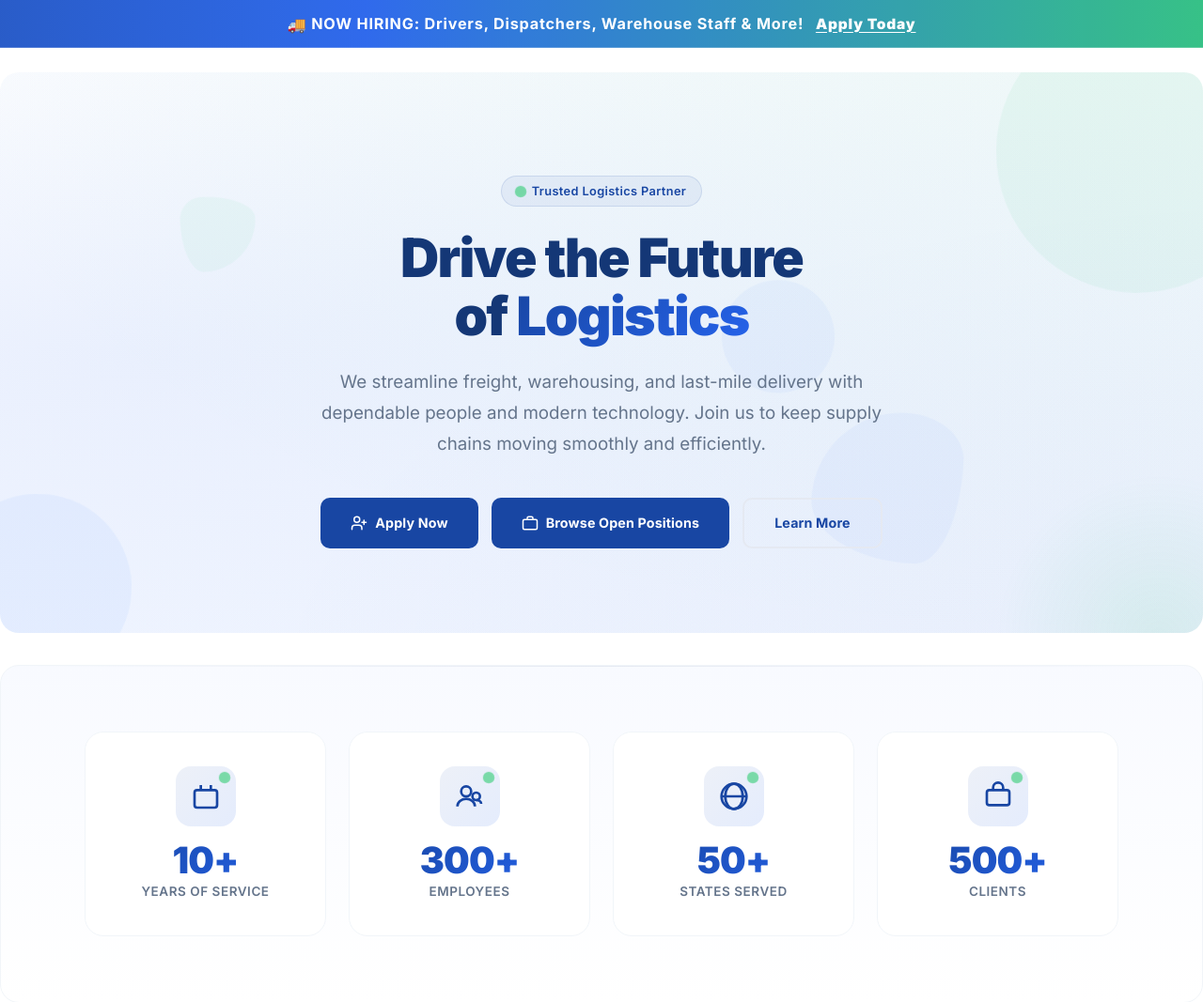
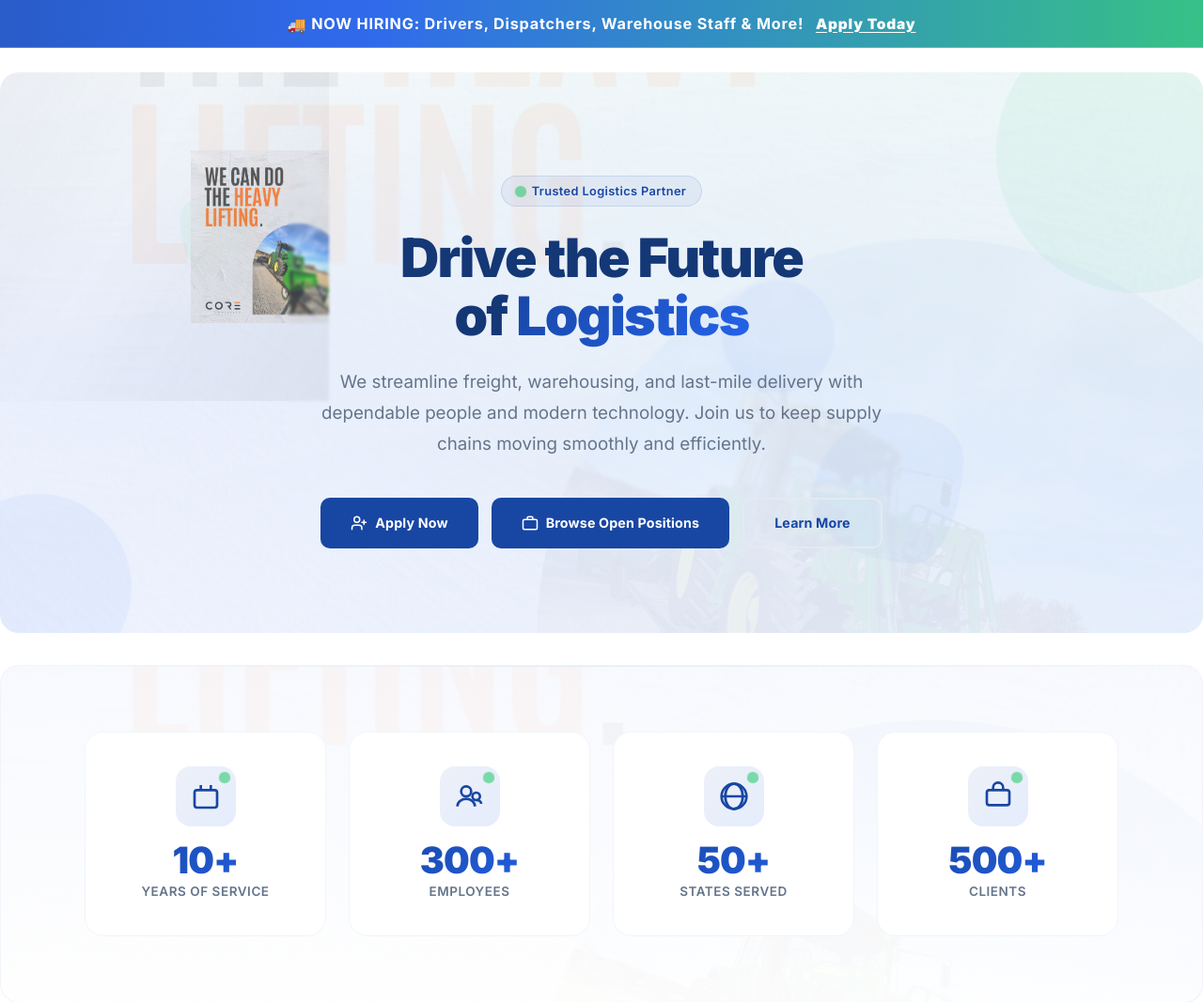
Before and after one commit to Gaby2026x/Core, a Node server app: page / in a window 1280 px wide. Shown: the part 61-1128 px from the top of the page at 94% size. Run offline with Node 20, Linux system fonts and the light colour scheme.

Commit message:
feat: refresh homepage visuals and finalize post-submit notifications
Co-authored-by: Gaby2026x <255189934+Gaby2026x@users.noreply.github.com>

```diff
--- a/src/views/index.ejs
+++ b/src/views/index.ejs
@@ -28,6 +28,9 @@
     <link rel="preconnect" href="https://fonts.googleapis.com">
     <link rel="preconnect" href="https://fonts.gstatic.com" crossorigin>
     <style>
+      :root {
+        --homepage-logistics-image: url('/public/img/drive-future.jpg');
+      }
       /* ===== BASE ===== */
       *, *::before, *::after { box-sizing: border-box; }
       html { scroll-behavior: smooth; }
@@ -98,7 +101,9 @@
       .hero {
         position: relative;
         overflow: hidden;
-        background: linear-gradient(168deg, #ffffff 0%, #f8faff 40%, #f0f5ff 100%);
+        background:
+          linear-gradient(168deg, rgba(255,255,255,0.93) 0%, rgba(248,250,255,0.94) 40%, rgba(240,245,255,0.95) 100%),
+          var(--homepage-logistics-image) center/cover no-repeat;
         padding: 110px 0 90px;
         min-height: 560px;
         display: flex;
@@ -115,6 +120,16 @@
         background: radial-gradient(ellipse at 30% 50%, rgba(37,99,235,0.07) 0%, transparent 60%),
                     radial-gradient(ellipse at 70% 20%, rgba(46,204,113,0.05) 0%, transparent 50%),
                     radial-gradient(ellipse at 80% 80%, rgba(24,70,163,0.04) 0%, transparent 40%);
+        pointer-events: none;
+      }
+      .hero::after {
+        content: '';
+        position: absolute;
+        inset: 0;
+        background:
+          linear-gradient(120deg, rgba(10,22,40,0.06), rgba(10,22,40,0.01) 40%, rgba(10,22,40,0.08)),
+          var(--homepage-logistics-image) right center/42% auto no-repeat;
+        opacity: 0.75;
         pointer-events: none;
       }
       .hero-particles {
@@ -171,6 +186,7 @@
         text-align: center;
         padding: 0 24px;
         animation: slideUp 0.8s ease both;
+        backdrop-filter: blur(1.5px);
       }
       .hero-badge {
         display: inline-flex;
@@ -321,7 +337,10 @@
       /* ===== STATS SECTION ===== */
       .stats-section {
         padding: 70px 24px;
-        background: linear-gradient(180deg, #f8faff 0%, #ffffff 100%);
+        background:
+          linear-gradient(180deg, rgba(248,250,255,0.96) 0%, rgba(255,255,255,0.98) 100%),
+          var(--homepage-logistics-image) center/cover no-repeat;
+        background-blend-mode: normal, screen;
         position: relative;
       }
       .stats-section::before {
```
Also changed, not shown: src/routes/apply.js (+17 -6 lines).
